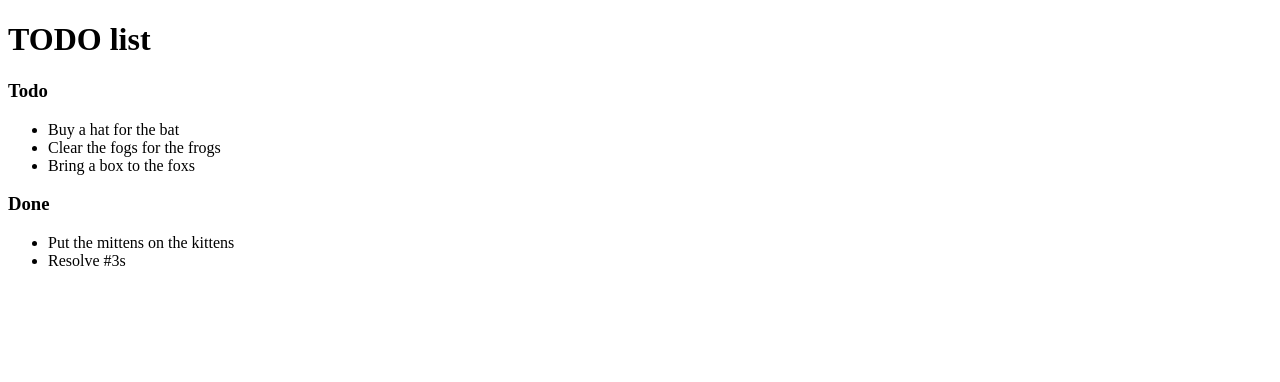
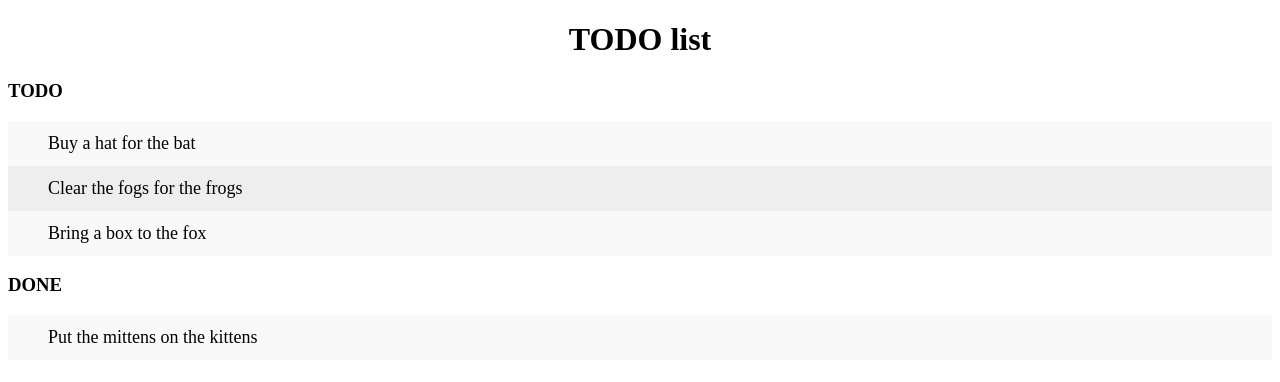
Before and after one commit to phamtthu/to-doBook, a plain HTML site: page index.html in a window 1280 px wide. Drawn offline with Linux system fonts and the light colour scheme.

Commit message:
Add basic  color changes on item rows

```diff
--- a/index.html
+++ b/index.html
@@ -4,6 +4,37 @@
 <head>
     <meta charset="utf-8">
     <title>TODO list</title>
+    <style>
+        h1 {
+            text-align: center;
+        }
+
+        h3 {
+            text-transform: uppercase;
+        }
+
+        ul {
+            margin: 0;
+            padding: 0;
+        }
+
+        ul li {
+            cursor: pointer;
+            position: relative;
+            padding: 12px 8px 12px 40px;
+            background: #eee;
+            font-size: 18px;
+            transition: 0.2s;
+        }
+
+        ul li:nth-child(odd) {
+            background: #f9f9f9;
+        }
+
+        ul li:hover {
+            background: #ddd;
+        }
+    </style>
 </head>
 
 <body>
@@ -12,12 +43,11 @@
     <ul>
         <li>Buy a hat for the bat</li>
         <li>Clear the fogs for the frogs</li>
-        <li>Bring a box to the foxs</li>
+        <li>Bring a box to the fox</li>
     </ul>
     <h3>Done</h3>
     <ul>
         <li>Put the mittens on the kittens</li>
-        <li>Resolve #3s</li>
     </ul>
 </body>
 
```
